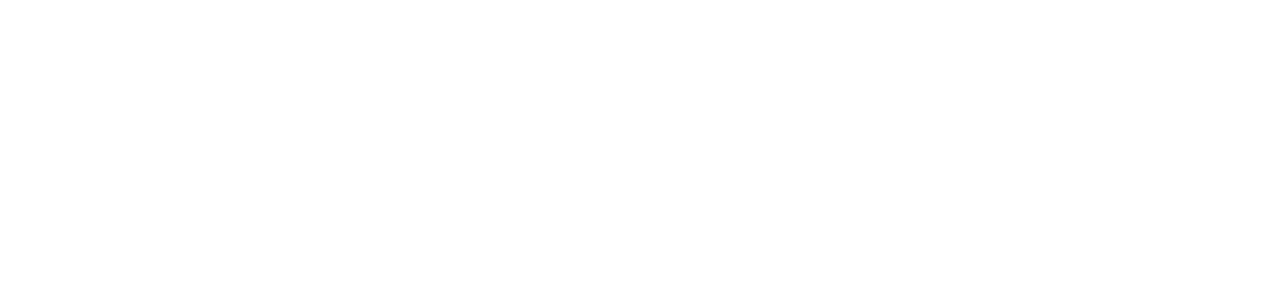
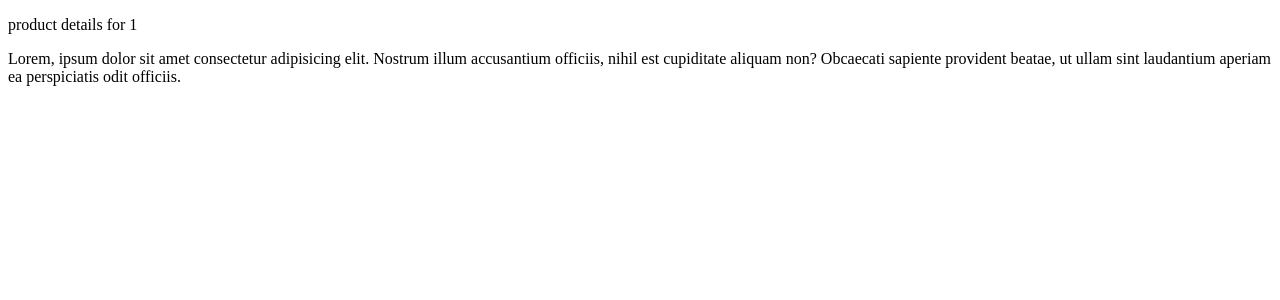
Before and after one commit to eriksLapins/Nuxt3-crashcourse, a Nuxt app: page /products/1 in a window 1280 px wide. Before the commit this address had no page. Shown: the top 300 px of the page. Built offline with nearby package versions, Linux system fonts and the light colour scheme.

Commit message:
route params

```diff
--- /dev/null
+++ b/pages/products/[id].vue
@@ -0,0 +1,14 @@
+<template>
+    <div>
+        <p>product details for {{ id }}</p>
+        <p>Lorem, ipsum dolor sit amet consectetur adipisicing elit. Nostrum illum accusantium officiis, nihil est cupiditate aliquam non? Obcaecati sapiente provident beatae, ut ullam sint laudantium aperiam ea perspiciatis odit officiis.</p>
+    </div>
+</template>
+
+<script setup>
+    const { id } = useRoute().params;
+</script>
+
+<style scoped>
+
+</style>
```
